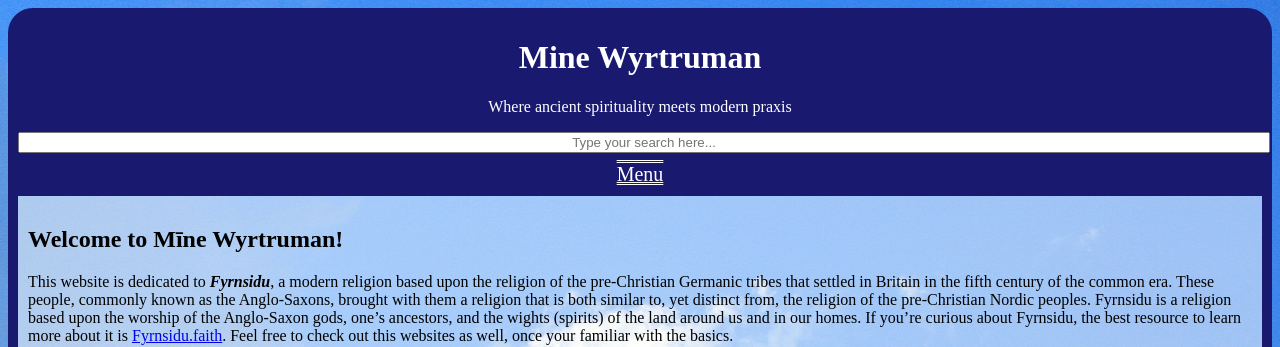
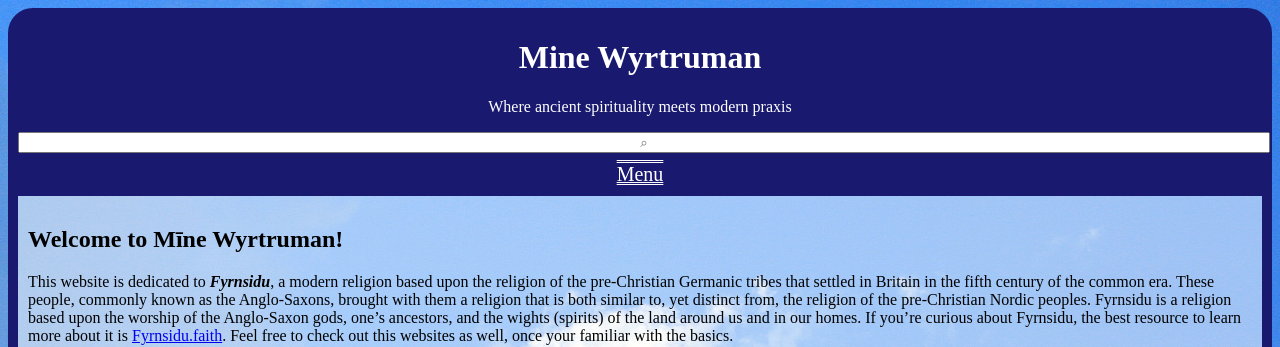
Before and after one commit to byronpendason/byronpendason.github.io, a Jekyll site: the page built from index.md, in a window 1280 px wide. Shown: the top 347 px of the page. Built offline with Jekyll 4.4.1, drawn with Linux system fonts in a browser that asks for light colours; our own code applies the rules of GitHub Pages for plain Markdown files; comment, search, counter and statistics services are not loaded.

Commit message:
update default.html

```diff
--- a/_layouts/default.html
+++ b/_layouts/default.html
@@ -45,7 +45,7 @@
       <h1><a href="/" style="color:white;text-decoration:none;">{{ site.title }}</a></h1>
       <p>{{ site.byline }}</p>
       <div id="search-container">
-        <input type="text" id="search-input" placeholder="Type your search here..." style="width:100%;">
+        <input type="text" id="search-input" placeholder="&#x2315;" style="width:100%;">
         <ul id="results-container" class="dropdownContent" style="background-color: lightblue;"></ul>
       </div>
     </div>
```
